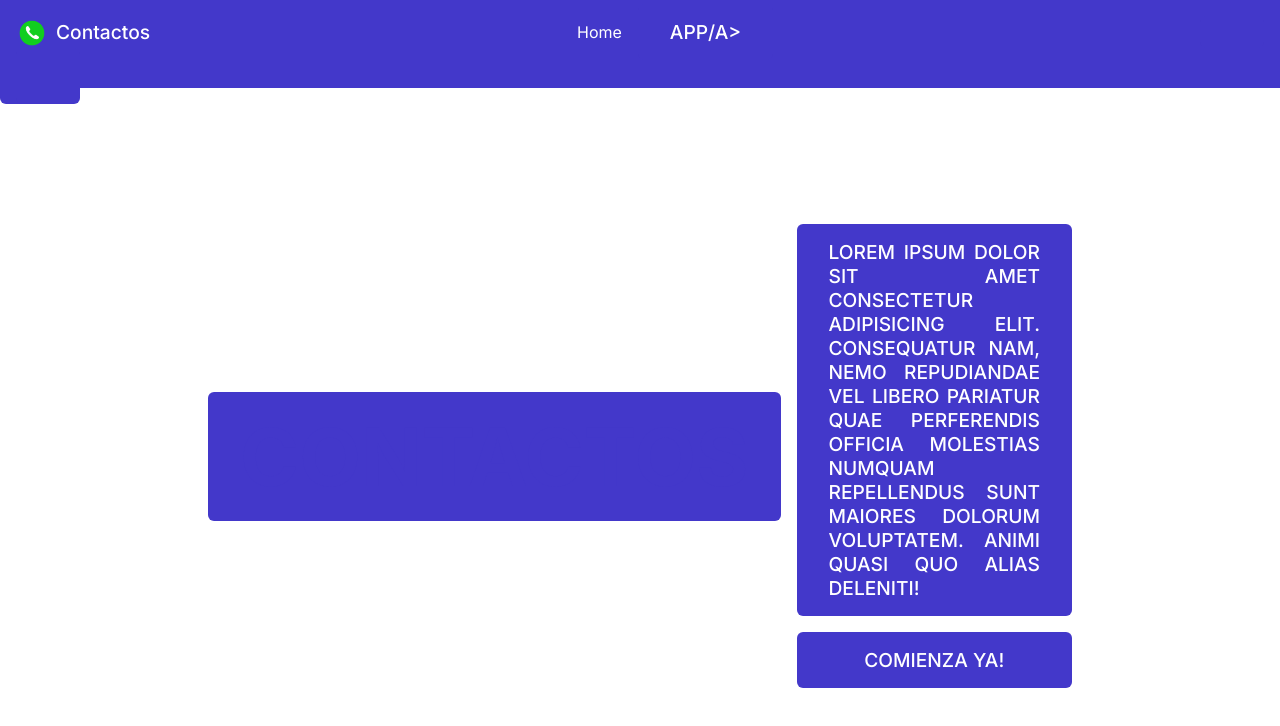
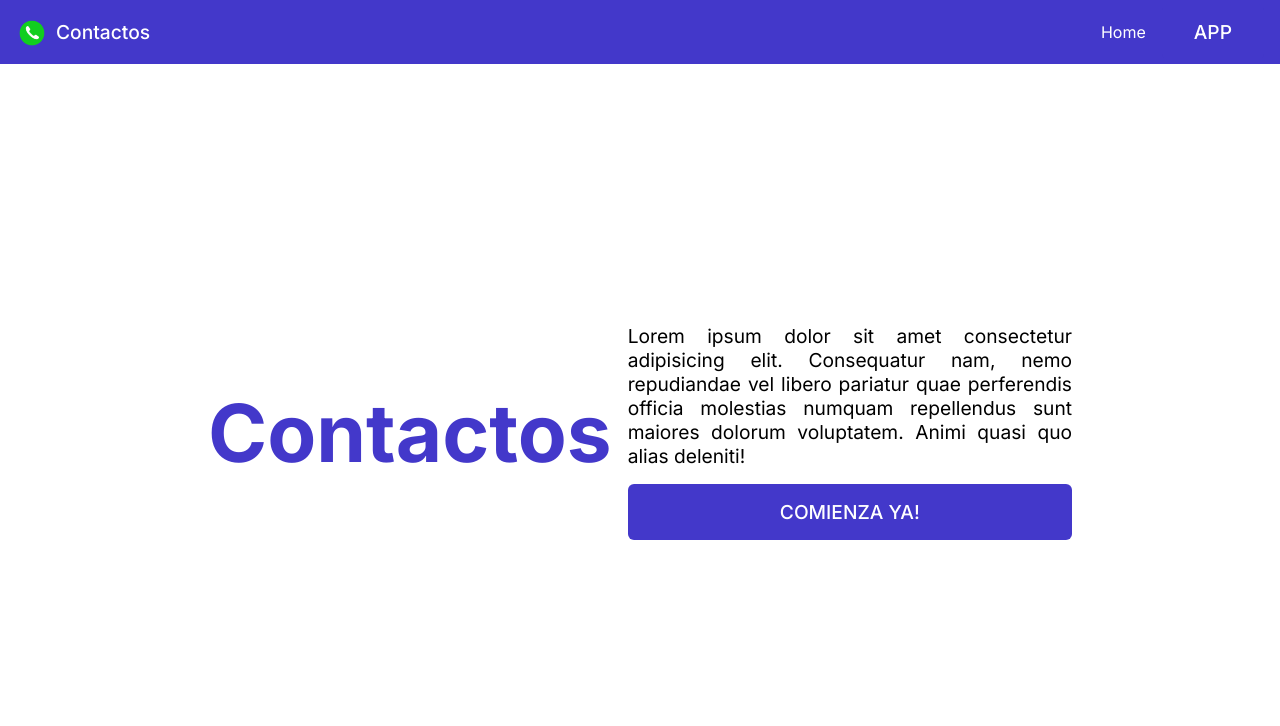
Before and after one commit to moisejos10/proyecto-lista-contacto, a plain HTML site: page index.html in a window 1280 px wide. Drawn offline with Linux system fonts and the light colour scheme.

Commit message:
Fix closing tag for APP link in index.html

```diff
--- a/index.html
+++ b/index.html
@@ -24,7 +24,7 @@
           </svg>
         </button>
        <a class="nav-link" href="index.html">Home</a>
-        <a id="desc-link" href="app/">APP/a>
+        <a id="desc-link" href="app/">APP</a>
       </div>
     </div>
   </nav>
```
